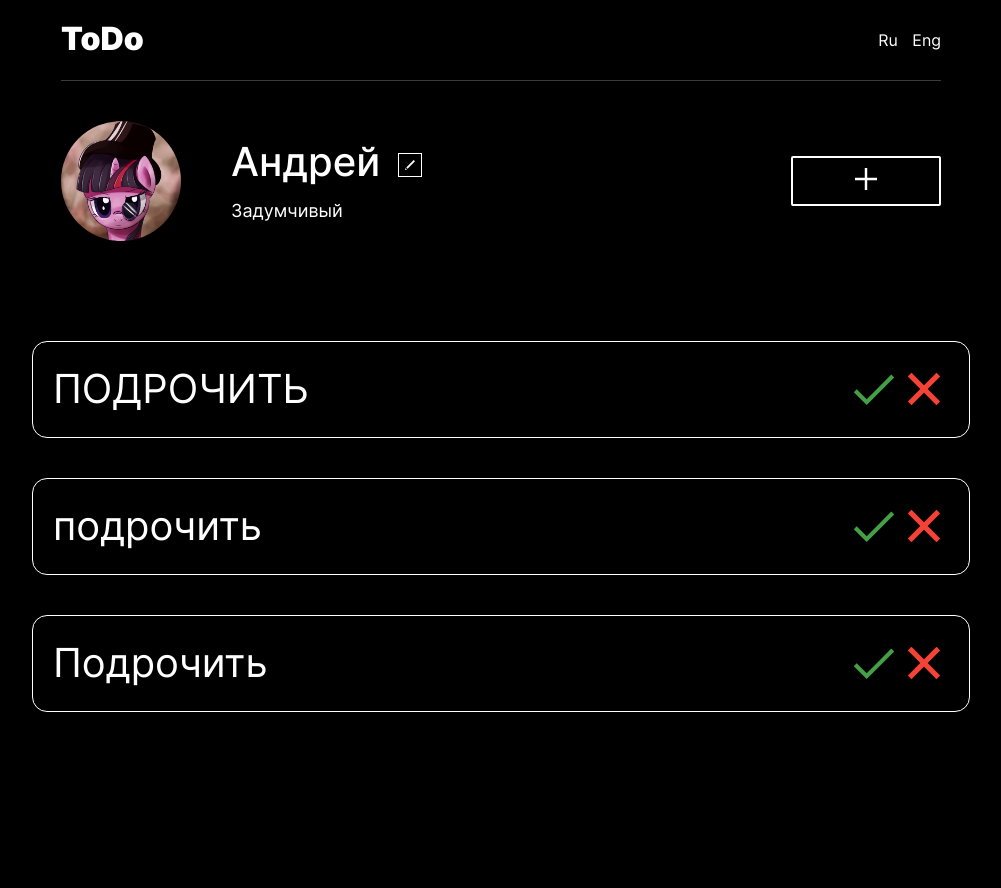
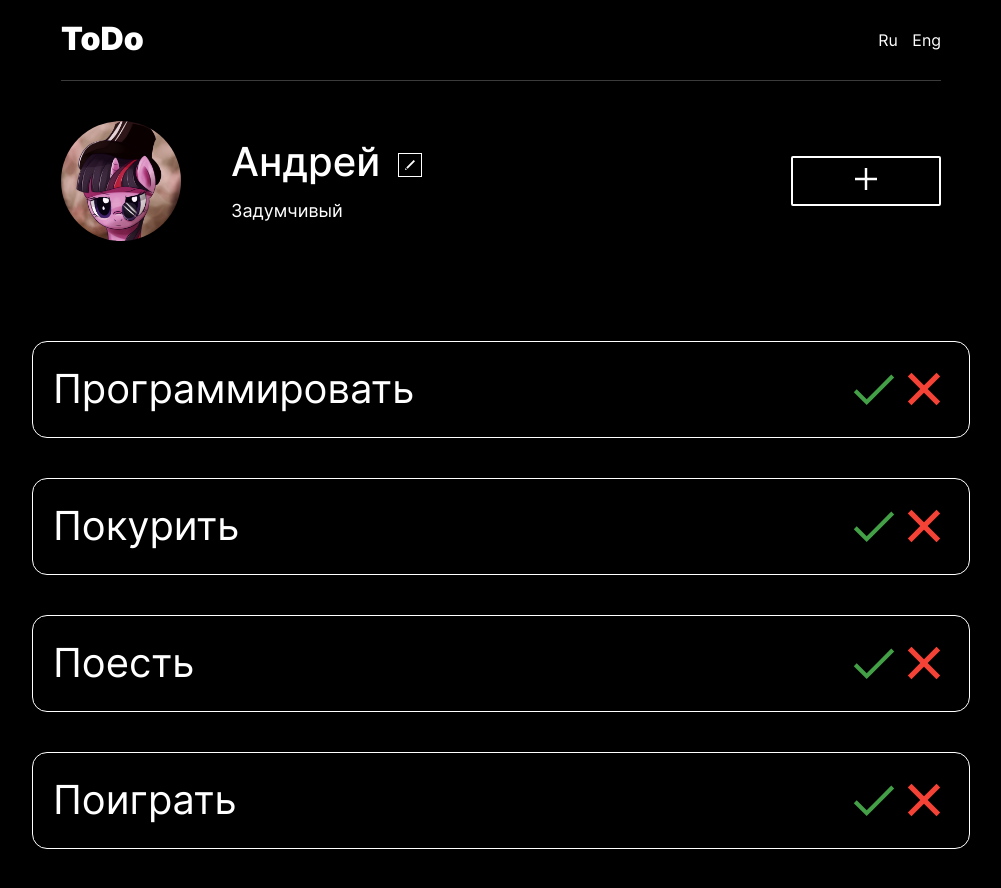
Before and after one commit to dvlprrr/ToDo, a plain HTML site: page index.html in a window 1280 px wide. Shown: the whole page, without its empty margins (139-1140 px from the left). Before the commit the page ends 812 px from the top, so only its background shows below. Drawn offline with Linux system fonts and the light colour scheme.

Commit message:
Create template element

```diff
--- a/index.html
+++ b/index.html
@@ -34,29 +34,7 @@
             <img class="profile__plus" src="./images/plus.svg" alt="Плюс" />
           </button>
         </section>
-        <div class="todo">
-          <div class="todo__block">
-            <p class="todo__text">ПОДРОЧИТЬ</p>
-            <div class="todo__buttons">
-              <button class="todo__button todo__button_type_accept"></button>
-              <button class="todo__button todo__button_type_reject"></button>
-            </div>
-          </div>
-          <div class="todo__block">
-            <p class="todo__text">подрочить</p>
-            <div class="todo__buttons">
-              <button class="todo__button todo__button_type_accept"></button>
-              <button class="todo__button todo__button_type_reject"></button>
-            </div>
-          </div>
-          <div class="todo__block">
-            <p class="todo__text">Подрочить</p>
-            <div class="todo__buttons">
-              <button class="todo__button todo__button_type_accept"></button>
-              <button class="todo__button todo__button_type_reject"></button>
-            </div>
-          </div>
-        </div>
+        <div class="todo"></div>
       </main>
       <div class="popup">
         <div class="popup__content">
@@ -84,6 +62,15 @@
         </div>
       </div>
     </div>
+    <template id="template">
+      <div class="todo__block">
+        <p class="todo__text">ПОДРОЧИТЬ</p>
+        <div class="todo__buttons">
+          <button class="todo__button todo__button_type_accept"></button>
+          <button class="todo__button todo__button_type_reject"></button>
+        </div>
+      </div>
+    </template>
     <script src="./scripts/index.js"></script>
   </body>
 </html>
--- a/scripts/index.js
+++ b/scripts/index.js
@@ -7,6 +7,8 @@ const inputStatus = popupEdit.querySelector(".popup__input_status");
 const profileName = document.querySelector(".profile__name");
 const profileStatus = document.querySelector(".profile__status");
 const popupForm = document.querySelector(".popup__form");
+const initialItem = ["Программировать", "Покурить", "Поесть", "Поиграть"]
+const todo = document.querySelector(".todo")
 // Функции
 function openPopup(popup) {
   popup.classList.add("popup_is-opened");
@@ -32,3 +34,20 @@ closeButton.addEventListener("click", () => {
   closePopup(popupEdit);
 });
 popupForm.addEventListener("submit", formSubmitHandler);
+
+function renderItem(text) {
+  const template = document.querySelector("#template").content
+
+  const listItem = template.cloneNode(true)
+  const textElement = listItem.querySelector(".todo__text")
+  textElement.textContent = text
+  todo.append(listItem)
+  console.log(textElement)
+}
+
+function renderList(array) {
+  array.forEach(element => {
+    renderItem(element)
+  });
+}
+renderList(initialItem)
```
